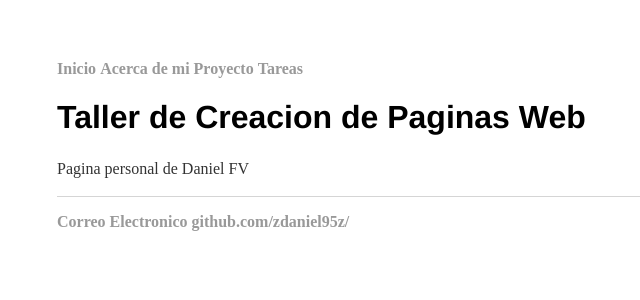
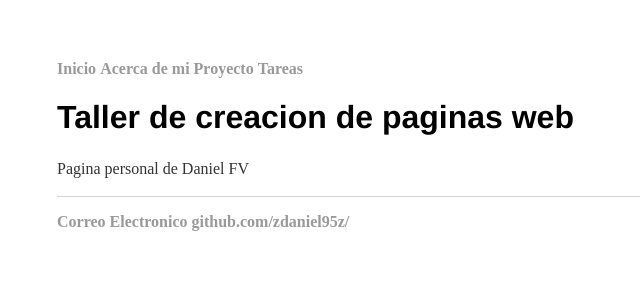
Before and after one commit to zdaniel95z/zdaniel95z.github.io, a Jekyll site: the page built from index.html, in a window 1280 px wide. Shown: the top 300 px of the page, without its empty margins (135-775 px from the left). Built offline with Jekyll 4.4.1, drawn with Linux system fonts in a browser that asks for light colours.

Commit message:
Update index.html

```diff
--- a/index.html
+++ b/index.html
@@ -1,29 +1,8 @@
-<!DOCTYPE html>
-<html>
-     <head>
-         <title> Ingenieria Biomedica </title>
-         <link rel="stylesheet" type="text/css" href="/css/main.css">
-     </head>
-     <body>
-            <nav>
-            <ul>
-                <li><a href="/">Inicio</a></li>
-                <li><a href="/about">Acerca de mi</a></li>
-                <li><a href="/proyect">Proyecto</a></li>
-                <li><a href="/tareas">Tareas</a></li>
-            </ul>
-            </nav>
-            <div class="container">
-            <div class="blurb">
-            <h1>Taller de Creacion de Paginas Web</h1>
-            <p>Pagina personal de Daniel FV</p>
-            </div>
-            </div>
-            <footer>
-            <ul>
-                  <li><a href="mailto: a20172556@pucp.edu.pe">Correo Electronico</a></li>
-                  <li><a href="https://github.com/zdaniel95z">github.com/zdaniel95z/</a></li>
-                  </ul>
-                  </footer>
-      </body>
- </html>
+---
+layout: default
+tittle: ingenieria Biomedica
+---
+<div class="blurb">
+               <h1>Taller de creacion de paginas web</h1>
+               <p>Pagina personal de Daniel FV</p>
+     </div>
```
